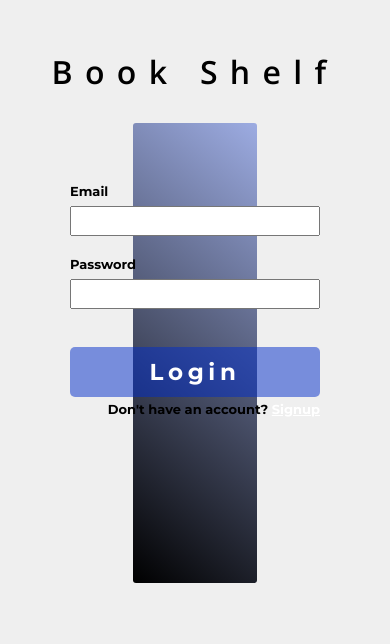
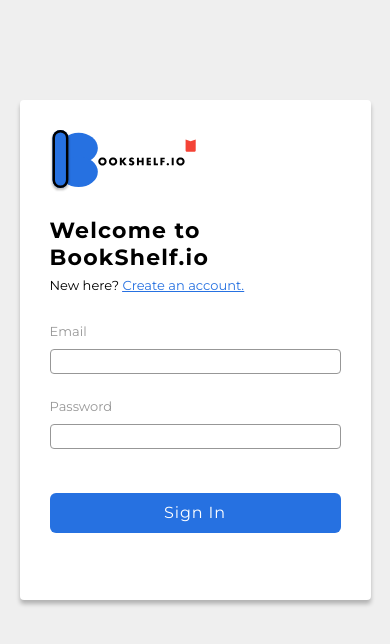
Before and after one commit to godwinolle/bookshelf, a React (Create React App) app: page /login in a window 390 px wide. Shown: the top 644 px of the page. Built offline with nearby package versions, Linux system fonts and the light colour scheme; no server answers.

Commit message:
mobile implementations

```diff
--- a/public/index.html
+++ b/public/index.html
@@ -24,7 +24,7 @@
       work correctly both with client-side routing and a non-root public URL.
       Learn how to configure a non-root public URL by running `npm run build`.
     -->
-    <title>React App</title>
+    <title>BookShelf.io</title>
   </head>
   <body>
     <noscript>You need to enable JavaScript to run this app.</noscript>
--- a/src/App.js
+++ b/src/App.js
@@ -6,6 +6,8 @@ import PrivateRoute from './PrivateRoute'
 import UserProvider from './Auth';
 
 import Landing from './Pages/Landing/Landing'
+import Login from './Pages/Login/Login'
+import SignUp from './Pages/SignUp/SignUp'
 import Home from './components/home/home'
 import Shelf from './components/shelf/shelf'
 
@@ -16,7 +18,9 @@ function App() {
       <div className="App">
         <Router>
           <Route exact path="/" component={Landing} />
-          <Route exact path="/login" component={Home} />
+          <Route exact path="/login" component={Login} />
+          <Route exact path="/register" component={SignUp} />
+          <Route exact path="/sign" component={Home} />
           <PrivateRoute exact path="/shelf" component={Shelf} />
         </Router>
       </div>
--- /dev/null
+++ b/src/Pages/Login/Login.css
@@ -0,0 +1,66 @@
+.login{
+    background-color: #fff;
+    box-shadow: 0px 4px 4px rgba(0, 0, 0, 0.25);
+    border-radius: 4px;
+    width: 35%;
+    margin: 50px auto;
+    padding: 30px;
+    height: 500px;
+    font-family: 'Montserrat', sans-serif;
+}
+.login img{
+    width: 150px;
+    margin-bottom: 20px;
+}
+
+.login h3{
+    letter-spacing: 0.055em;
+    margin-bottom: 6px;
+    font-size: 22px;
+}
+.login .signup-link{
+    font-size: 13px;
+    margin-bottom: 30px;
+}
+.login .signup-link span{
+    color: #2671E1;
+    text-decoration: underline;
+    cursor: pointer;
+}
+
+.login form p{
+    font-size: 13px;
+    color: #979797;
+    margin-bottom: 10px;
+}
+.login form input{
+    background-color: #fff;
+    border: 0.4px solid #979797;
+    border-radius: 4px;
+    width: 100%;
+    height: 25px;
+    margin-bottom: 24px;
+    padding: 10px;
+    font-family: 'Montserrat', sans-serif;
+    outline: none;
+}
+.login form button{
+    margin-top: 20px;
+    background-color: #2671E1;
+    font-family: 'Montserrat', sans-serif;
+    letter-spacing: 0.055em;
+    font-size: 16px;
+    color: #fff;
+    width: 100%;
+    height: 40px;
+    border: none;
+    outline: none;
+    border-radius: 6px;
+}
+
+@media only screen and (max-width: 620px){
+    .login{
+        width: 90%;
+        margin-top: 100px;
+    }
+}
--- /dev/null
+++ b/src/Pages/Login/Login.jsx
@@ -0,0 +1,58 @@
+import React, { useContext, useState } from 'react'
+import { Link, Redirect } from 'react-router-dom'
+import { UserContext } from '../../Auth'
+import { auth } from '../../components/config/firebase'
+
+import logo from '../../assets/bookshelfio.svg'
+
+import './Login.css'
+
+const Login = () => {
+    const [email, setEmail] = useState('');
+    const [password, setPassword] = useState('');
+
+    const { user } = useContext(UserContext);
+
+    if(user){
+        return <Redirect to="/shelf"/>
+    }
+
+    async function loginUser(email, password){
+        try{
+            await auth.signInWithEmailAndPassword(email, password);
+        } catch(err){
+            alert(err.message)
+        }
+    }
+
+    const handleLogin = (e) => {
+        e.preventDefault()
+        email.trim()
+        password.trim()
+        if(email !== '' && password !== ''){
+            loginUser(email, password)
+        } else{
+            alert('Please enter something in these fields')
+        }
+    }
+
+    return(
+        <div className="login">
+            <img src={logo} alt="bookshelf.io" />
+
+            <h3>Welcome to BookShelf.io</h3>
+            <p className="signup-link">New here? <Link to="/register"><span>Create an account.</span></Link></p>
+
+            <form onSubmit={handleLogin}>
+                <p>Email</p>
+                <input type="text" value={email} onChange={(e) => setEmail(e.target.value)}/>
+
+                <p>Password</p>
+                <input type="password" value={password} onChange={(e) => setPassword(e.target.value)}/>
+                <button>Sign In</button>
+            </form>
+        </div>
+    )
+}
+
+export default Login;
--- /dev/null
+++ b/src/Pages/SignUp/SignUp.css
@@ -0,0 +1,66 @@
+.signup{
+    background-color: #fff;
+    box-shadow: 0px 4px 4px rgba(0, 0, 0, 0.25);
+    border-radius: 4px;
+    width: 35%;
+    margin: 50px auto;
+    padding: 30px;
+    height: 600px;
+    font-family: 'Montserrat', sans-serif;
+}
+.signup img{
+    width: 150px;
+    margin-bottom: 20px;
+}
+
+.signup h3{
+    letter-spacing: 0.055em;
+    margin-bottom: 6px;
+    font-size: 22px;
+}
+.signup .login-link{
+    font-size: 13px;
+    margin-bottom: 30px;
+}
+.signup .login-link span{
+    color: #2671E1;
+    text-decoration: underline;
+    cursor: pointer;
+}
+
+.signup form p{
+    font-size: 13px;
+    color: #979797;
+    margin-bottom: 10px;
+}
+.signup form input{
+    background-color: #fff;
+    border: 0.4px solid #979797;
+    border-radius: 4px;
+    width: 100%;
+    height: 25px;
+    outline: none;
+    margin-bottom: 24px;
+    padding: 10px;
+    font-family: 'Montserrat', sans-serif;
+}
+.signup form button{
+    margin-top: 20px;
+    background-color: #2671E1;
+    font-family: 'Montserrat', sans-serif;
+    letter-spacing: 0.055em;
+    font-size: 16px;
+    color: #fff;
+    width: 100%;
+    height: 40px;
+    border: none;
+    outline: none;
+    border-radius: 6px;
+}
+
+@media only screen and (max-width: 620px){
+    .signup{
+        width: 90%;
+        margin-top: 100px;
+    }
+}
--- /dev/null
+++ b/src/Pages/SignUp/SignUp.jsx
@@ -0,0 +1,72 @@
+import React, { useContext, useState} from 'react'
+import { Link, Redirect } from 'react-router-dom'
+import { UserContext } from '../../Auth'
+import { auth } from '../../components/config/firebase'
+
+import logo from '../../assets/bookshelfio.svg'
+
+import './SignUp.css'
+
+const SignUp = () => {
+    const [email, setEmail] = useState('');
+    const [display, setDisplay] = useState('');
+    const [password, setPassword] = useState('');
+    const [verifyPassword, setVerifyPassword] = useState('');
+
+    const { user } = useContext(UserContext);
+
+    if(user){
+        return <Redirect to="/shelf"/>
+    }
+
+    async function signUpUser(email, password, display){
+        try{
+            const response = await auth.createUserWithEmailAndPassword(email, password);
+            await response.user.updateProfile({ displayName: display})
+        } catch(err){
+            alert(err.message)
+        }
+    }
+
+    const handleSignup = (e) => {
+        e.preventDefault()
+        email.trim()
+        password.trim()
+        if(email !== '' && display !== '' && password !== '' && verifyPassword !== ''){
+            if(password === verifyPassword){
+                signUpUser(email, password, display)
+            } else{
+                alert('The passwords do not match')
+            }
+        } else{
+            alert('Please enter something in these fields')
+        }
+    }
+
+    return(
+        <div className="signup">
+            <img src={logo} alt="bookshelf.io" />
+
+            <h3>Welcome to BookShelf.io</h3>
+            <p className="login-link">Already have an account? <Link to="/login"><span>Login.</span></Link></p>
+
+            <form onSubmit={handleSignup}>
+                <p>Email</p>
+                <input type="text" value={email} onChange={(e) => setEmail(e.target.value)}/>
+
+                <p>Display Name</p>
+                <input type="text" value={display} onChange={(e) => setDisplay(e.target.value)}/>
+
+                <p>Password</p>
+                <input type="password" value={password} onChange={(e) => setPassword(e.target.value)}/>
+
+                <p>Verify Password</p>
+                <input type="password" value={verifyPassword} onChange={(e) => setVerifyPassword(e.target.value)}/>
+
+                <button>Create Account</button>
+            </form>
+        </div>
+    )
+}
+
+export default SignUp;
--- a/src/PrivateRoute.jsx
+++ b/src/PrivateRoute.jsx
@@ -11,7 +11,7 @@ const PrivateRoute = ({ component: RouteComponent, ...rest}) => {
         render={routeProps =>
             !!user ? (<RouteComponent {...routeProps} />)
             : (
-                <Redirect to={'/'} />
+                <Redirect to={'/login'} />
             )
         } />
     )
--- a/src/components/navigation/navigation.jsx
+++ b/src/components/navigation/navigation.jsx
@@ -1,4 +1,4 @@
-import React from 'react'
+import React, { useState } from 'react'
 
 //router
 import { Link } from 'react-router-dom'
@@ -9,6 +9,29 @@ import logo from '../../assets/bookshelfio.svg'
 import './navigation.css'
 
 const Navigation = () => {
+    const [toggle, setToggle] = useState(false);
+
+    const onToggle = () => {
+        setToggle(!toggle);
+    }
+
+    if(toggle){
+        return(
+            <div className="toggleMenu">
+                <ul>
+                    <Link to="/login" className="link">
+                        <li className="login-link">Login</li>
+                    </Link>
+                    <Link to="/register" className="link">
+                        <li className="sign-up">Create an Account</li>
+                    </Link>
+                </ul>
+                <div className="close" onClick={()=> onToggle()}>CLOSE</div>
+            </div>
+        )
+    }
+
+
     return(
         <div className="navigation">
             <nav>
@@ -18,12 +41,17 @@ const Navigation = () => {
                 <div>
                     <ul>
                         <Link to="/login" className="link">
-                            <li className="login">Login</li>
+                            <li className="login-link">Login</li>
                         </Link>
-                        <Link to="/login" className="link">
+                        <Link to="/register" className="link">
                             <li className="sign-up">Get Started</li>
                         </Link>
                     </ul>
+                </div>
+                <div className="hamburger" onClick={() => onToggle()}>
+                    <div className="line top"></div>
+                    <div className="line"></div>
+                    <div className="line"></div>
                 </div>
             </nav>
         </div>
--- a/src/components/tagline/tagline.css
+++ b/src/components/tagline/tagline.css
@@ -52,3 +52,31 @@
 .tagline img{
     width: 500px;
 }
+
+
+@media only screen and (max-width: 620px){
+    .tagline{
+        width: 85%;
+        margin: 0 auto;
+        flex-direction: column-reverse;
+        justify-content: center;
+        align-items: center;
+    }
+    .tagline .explore{
+        width: 100%;
+    }
+    .tagline .explore h1{
+        width: 100%;
+        font-size: 30px;
+    }
+    .tagline .explore p{
+        width: 90%;
+    }
+    .tagline .explore form{
+        width: 100%;
+        margin-bottom: 20px
+    }
+    .tagline img{
+        width: 300px;
+    }
+}
```
Also changed, not shown: src/components/navigation/navigation.css (+67 -1 lines), 2 other files (tests, documents, lock files or other folders).
